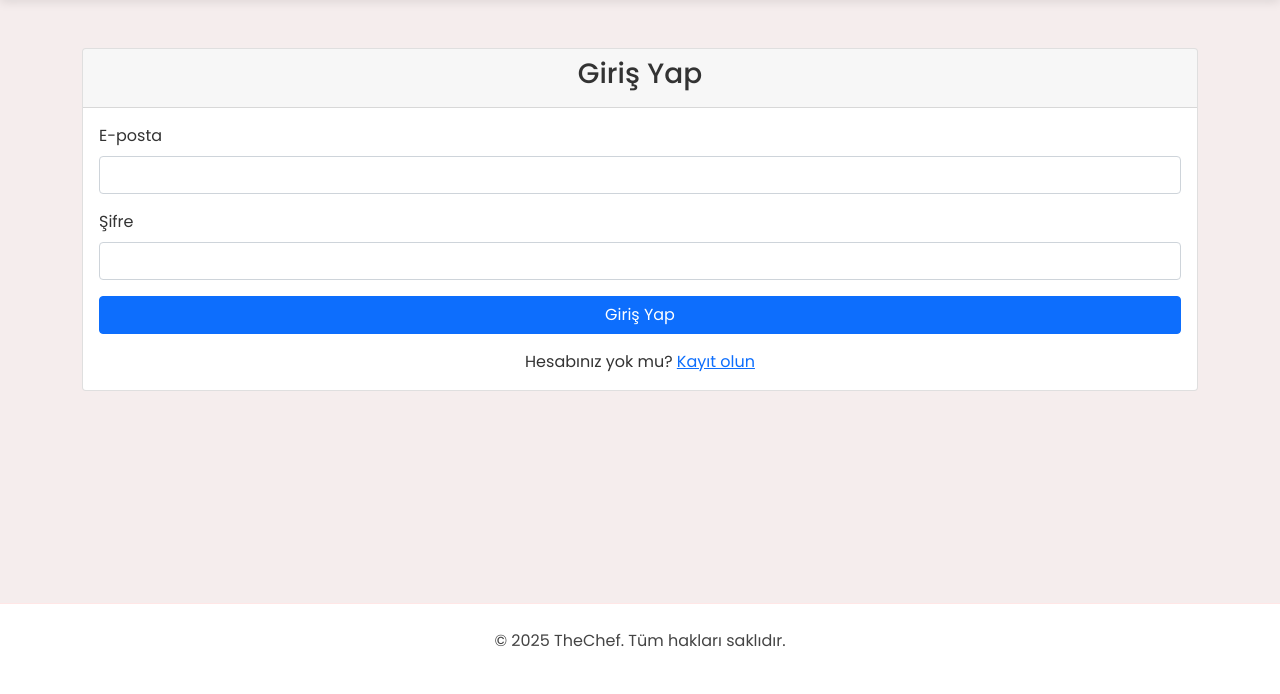
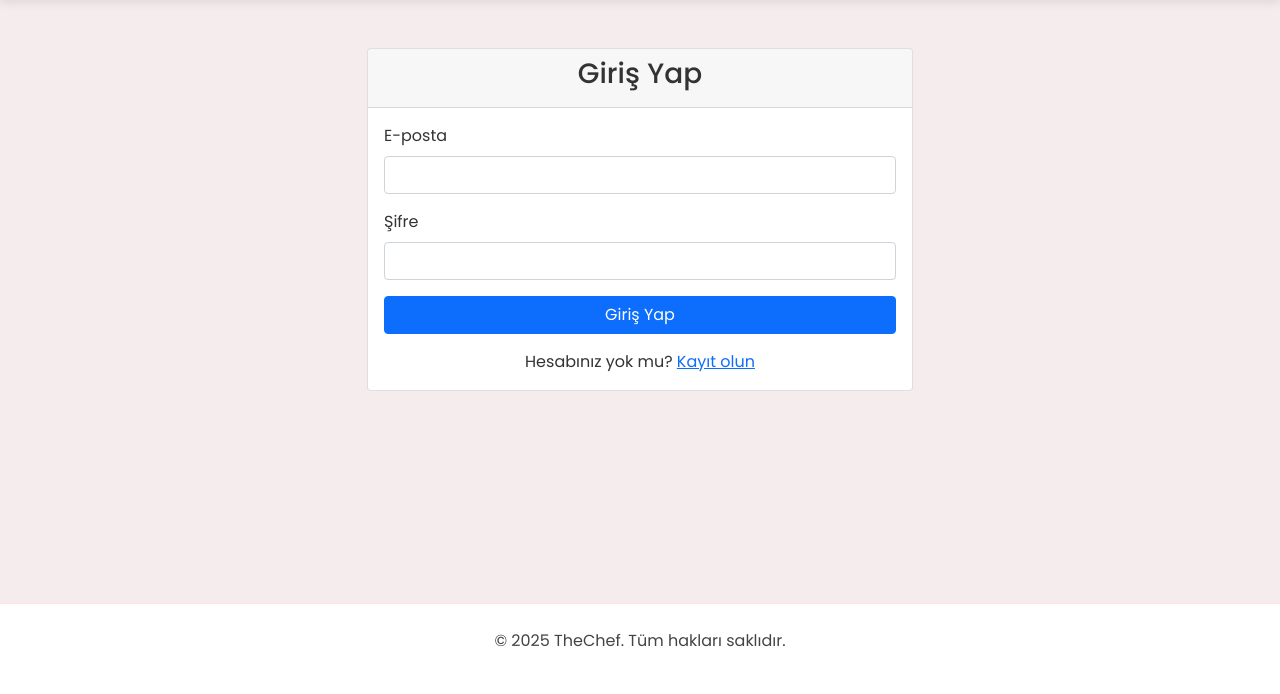
Before and after one commit to meryem74/thechef, a Flask app: page /login in a window 1280 px wide. Shown: the part 106-800 px from the top of the page. Run offline with Flask 3, Linux system fonts and the light colour scheme; grey boxes are pictures that could not be loaded.

Commit message:
Update login.html

```diff
--- a/templates/login.html
+++ b/templates/login.html
@@ -3,7 +3,8 @@
 {% block title %}Giriş Yap{% endblock %}
 
 {% block content %}
-<div class="auth-page">
+<div class="row justify-content-center">
+    <div class="col-md-9 col-lg-6">
         <div class="card">
             <div class="card-header">
                 <h3 class="text-center">Giriş Yap</h3>
@@ -27,4 +28,5 @@
             </div>
         </div>
     </div>
+</div>
 {% endblock %}
```
Lines whose indentation alone changed are shown as unchanged.
